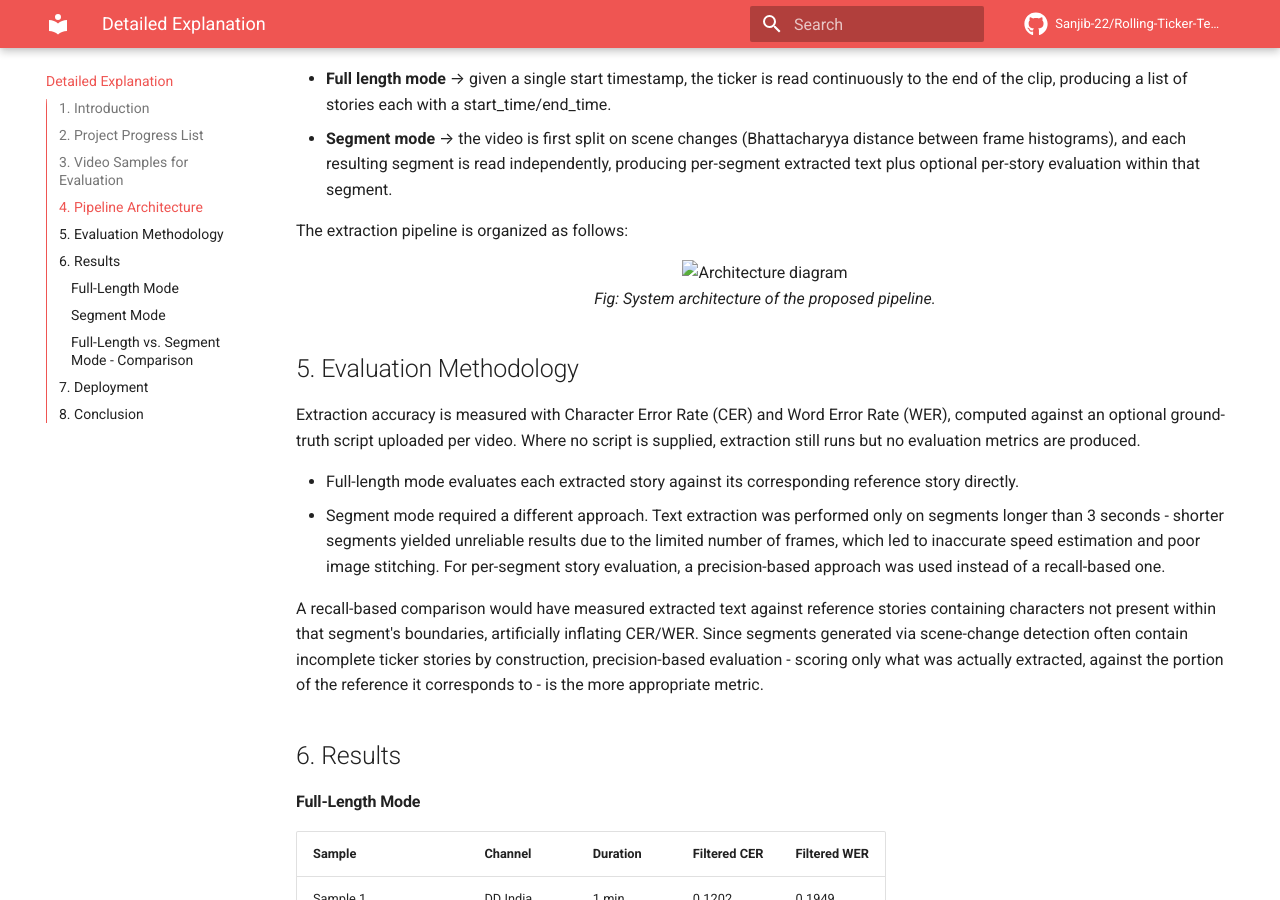
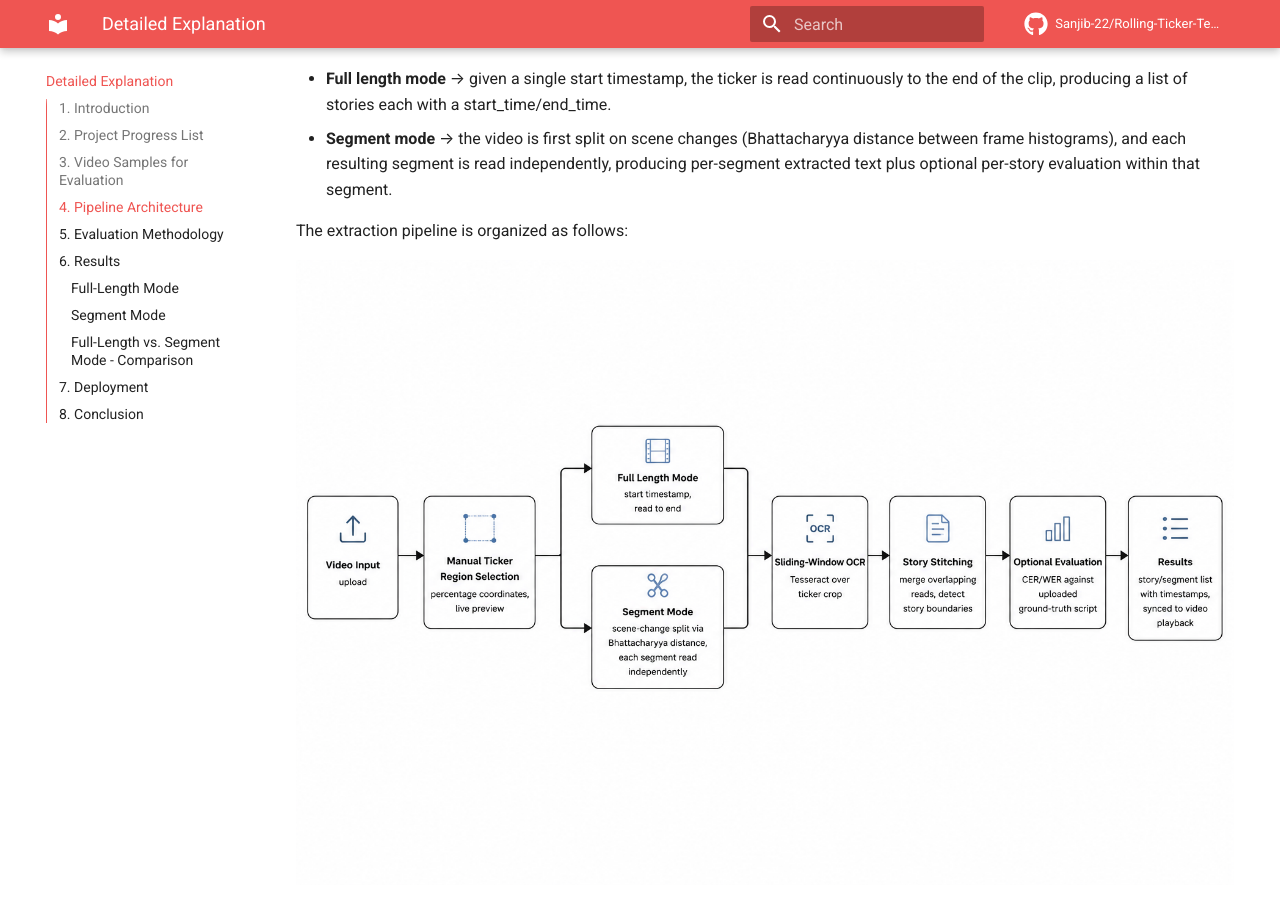
Before and after one commit to Sanjib-22/Rolling-Ticker-Text-Extraction, an MkDocs documentation site: the page built from docs/report.md, in a window 1280 px wide and 900 px high, scrolled down 1749 px. Built offline with MkDocs 1.6.1 and Material for MkDocs 9.7.7, drawn with Linux system fonts in a browser that asks for light colours; comment, search, counter and statistics services are not loaded.

Commit message:
Report.md updated

```diff
--- a/docs/report.md
+++ b/docs/report.md
@@ -49,11 +49,10 @@
 
 The extraction pipeline is organized as follows:
 
-<p align="center">
-  <img src="docs/architecture.png" alt="Architecture diagram">
-  <br>
-  <em>Fig: System architecture of the proposed pipeline.</em>
-</p>
+![Architecture diagram](architecture.png)
+
+*Fig: System architecture of the proposed pipeline.*
+
 
 ## 5. Evaluation Methodology
 
```
Also changed, not shown: docs/architecture.png.
